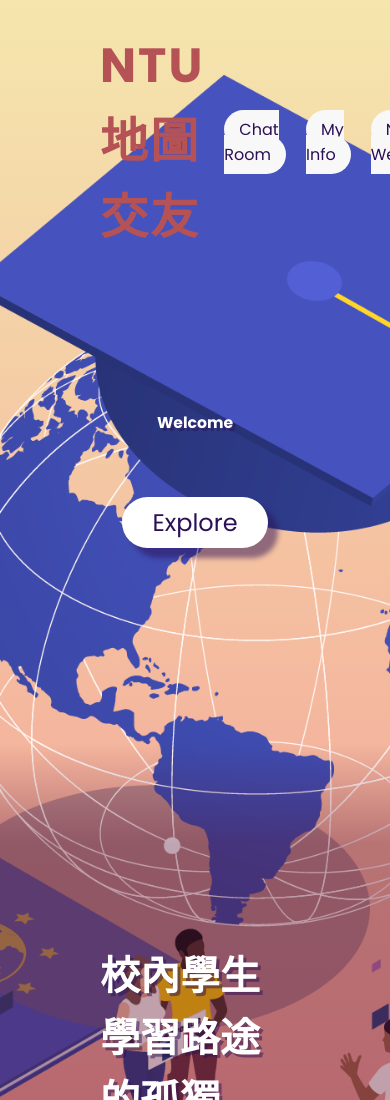
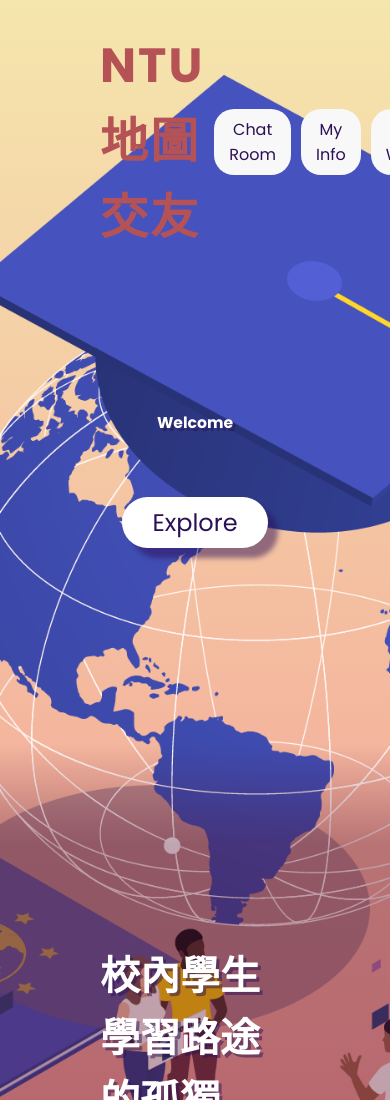
Before and after one commit to MrZach107/Togedule, a plain HTML site: page index.html in a window 390 px wide. Shown: the top 1100 px of the page. Drawn offline with Linux system fonts and the light colour scheme.

Commit message:
update 2

```diff
--- a/index.html
+++ b/index.html
@@ -15,13 +15,13 @@
             </ul>
         </header>
         <section>
-            <img src="passboard.png" id = "passboard">
-            <img src="earth.png" id = "earth">
-            <img src="chair.png" id = "chair">
-            <img src="people.png" id = "people">
+            <img src="Assets/passboard.png" id = "passboard">
+            <img src="Assets/earth.png" id = "earth">
+            <img src="Assets/chair.png" id = "chair">
+            <img src="Assets/people.png" id = "people">
             <h2 id="text">Welcome</h2>
             <a href="#sec" id="btn">Explore</a>
-            <img src="information.png" id = "information">
+            <img src="Assets/information.png" id = "information">
         </section>
         <div class="sec" id="sec">
             <h2>校內學生學習路途的孤獨</h2><br>
@@ -54,8 +54,8 @@
                 text.style.marginRight = value * 2 + 'px';
                 btn.style.marginLeft = value * 2 + 'px';
                 header.style.top = value * 0.6 + 'px';
+                })
 
-                })
         </script>
             <footer>111-1 Python 程式設計基礎課程 | Group C | 期末專題計畫書 | Togedule</footer>
     </body>
--- a/login style.css
+++ b/login style.css
@@ -10,6 +10,11 @@ body {
     overflow: hidden;
 }
 
+html, body /*這個很重要!! 讓 Mobile 與 PC 都變成 "overflow-x: hidden;" 的關鍵*/
+{
+    overflow-x: hidden;
+    overflow-y: hidden;
+}
 
 .login {
     width: 300px;
@@ -21,6 +26,7 @@ body {
     background-color: linear-gradient(to top,#f13c77, #f5e6ad);
     transform: translateY(65px);
 }
+
 .login:hover
 {
     box-shadow: 1px 1px 10px #f8f8f8 inset, 10px 10px 20px #2b105560;
@@ -120,9 +126,12 @@ header ul
 }
 header ul li
 {
+    display: flex;
     list-style: none;
     margin-left: 20px;
+    text-align: center;
 }
+
 header ul li a
 {
     text-decoration:  none;
@@ -131,7 +140,6 @@ header ul li a
     background: #f8f8f8;
     border-radius: 20px;
     position: relative;
-    right: 13.8em;
     top: 0;
 
 }
--- a/style.css
+++ b/style.css
@@ -1,11 +1,17 @@
 @import url("https://fonts.googleapis.com/css?family=Poppins:300,400,500,600,700,800,900display=sawp");
 *
+
 {
     margin: 0;
     padding: 0;
     box-sizing: border-box;
     font-family: "Poppins",sans-serif;
     scroll-behavior: smooth;
+
+}
+html, body /*這個很重要!! 讓 Mobile 與 PC 都變成 "overflow-x: hidden;" 的關鍵*/
+{
+    overflow-x: hidden;
 }
 
 body
@@ -50,8 +56,10 @@ header ul
 }
 header ul li
 {
+    display: flex;
     list-style: none;
     margin-left: 20px;
+    text-align: center;
 }
 header ul li a
 {
@@ -180,3 +188,11 @@ footer
 
 
 }
+
+@media screen and (max-width:700px) {
+    header ul li
+{
+    list-style: none;
+    margin-left: 10px;
+}
+}
```
Also changed, not shown: Assets/chair.png (renamed from chair.png), Assets/earth.png (renamed from earth.png), Assets/information.png (renamed from information.png), Assets/passboard.png (renamed from passboard.png), Assets/people.png (renamed from people.png), 工作區域 2.png (deleted), 1 other file.
